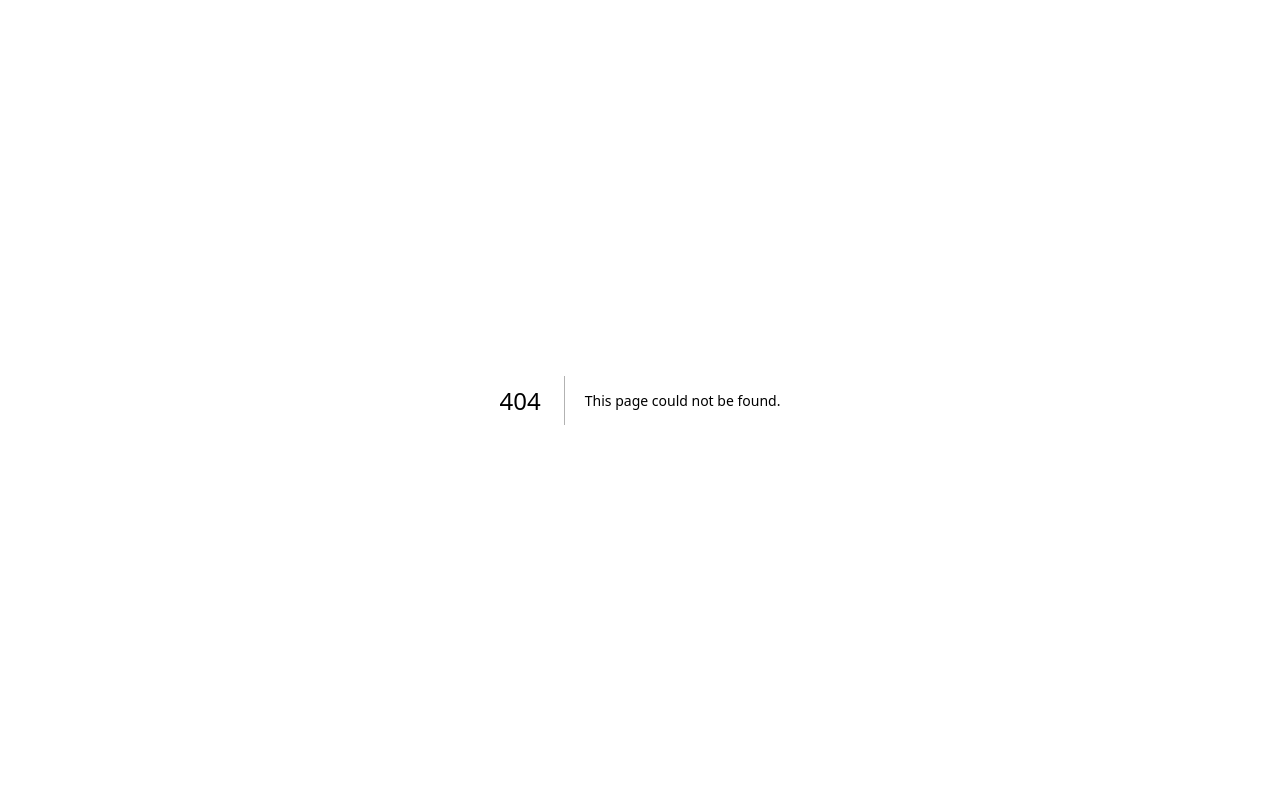
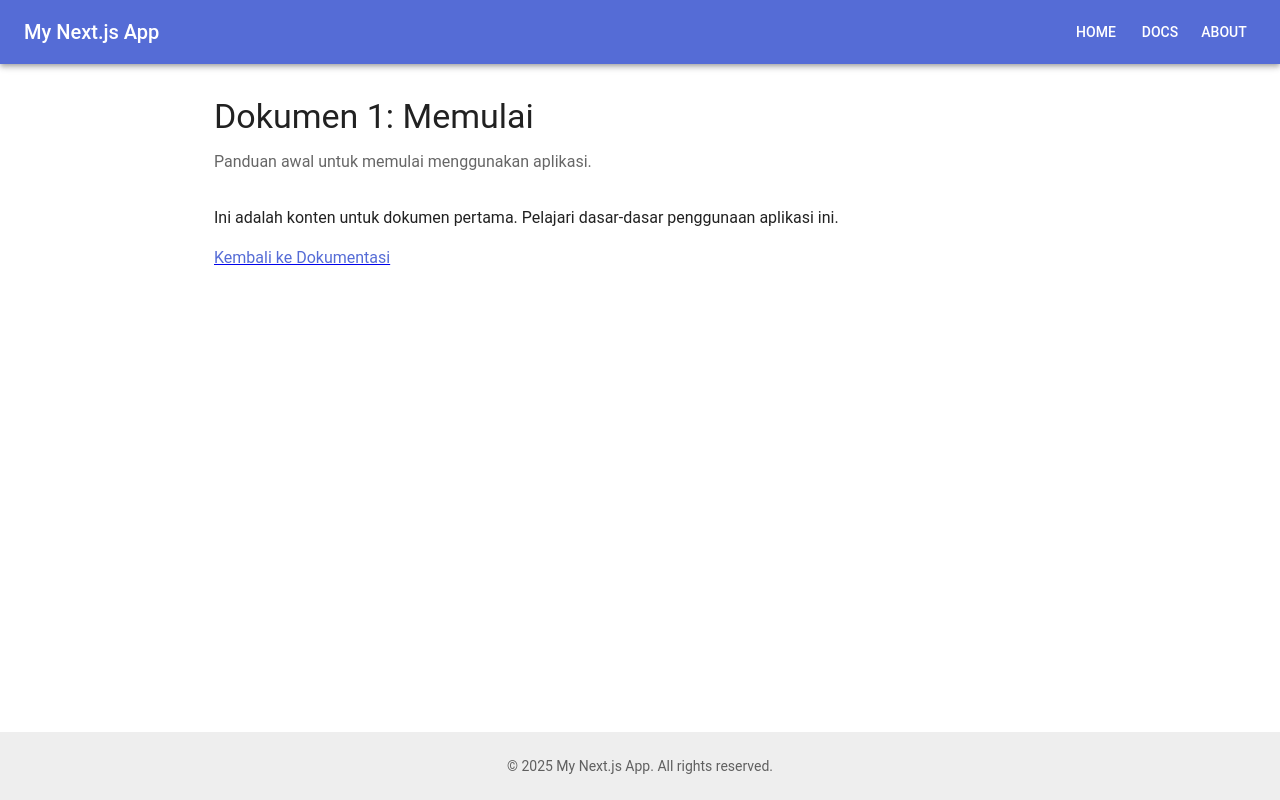
Before and after one commit to leotyps/mui-web, a Next.js app: page /docs/1 in a window 1280 px wide. Before the commit this address had no page. Built offline with nearby package versions, Linux system fonts and the light colour scheme.

Commit message:
Create index.tsx

```diff
--- /dev/null
+++ b/src/pages/docs/[id]/index.tsx
@@ -0,0 +1,59 @@
+import * as React from 'react';
+import { useRouter } from 'next/router';
+import Typography from '@mui/material/Typography';
+import Layout from '@/components/Layout';
+import Box from '@mui/material/Box';
+import Link from 'next/link';
+
+const DocDetailPage: React.FC = () => {
+  const router = useRouter();
+  const { id } = router.query;
+
+  // Data dummy untuk demonstrasi
+  const docContent: { [key: string]: { title: string; content: string; description: string } } = {
+    '1': {
+      title: 'Dokumen 1: Memulai',
+      content: 'Ini adalah konten untuk dokumen pertama. Pelajari dasar-dasar penggunaan aplikasi ini.',
+      description: 'Panduan awal untuk memulai menggunakan aplikasi.'
+    },
+    '2': {
+      title: 'Dokumen 2: Penggunaan Lanjutan',
+      content: 'Ini adalah konten untuk dokumen kedua. Jelajahi fitur-fitur canggih dan tips profesional.',
+      description: 'Fitur lanjutan dan tips untuk penggunaan yang lebih efisien.'
+    }
+  };
+
+  const currentDoc = docContent[id as string];
+
+  if (!currentDoc) {
+    return (
+      <Layout title="Dokumen Tidak Ditemukan" description="Halaman dokumen yang kamu cari tidak ada.">
+        <Typography variant="h5" component="h2" gutterBottom>
+          Oops! Dokumen dengan ID "{id}" tidak ditemukan.
+        </Typography>
+        <Link href="/docs" passHref>
+          <Typography component="a" color="primary">
+            Kembali ke Dokumentasi
+          </Typography>
+        </Link>
+      </Layout>
+    );
+  }
+
+  return (
+    <Layout title={currentDoc.title} description={currentDoc.description}>
+      <Box sx={{ my: 4 }}>
+        <Typography variant="body1" gutterBottom>
+          {currentDoc.content}
+        </Typography>
+        <Link href="/docs" passHref>
+          <Typography component="a" color="primary" sx={{ mt: 2, display: 'block' }}>
+            Kembali ke Dokumentasi
+          </Typography>
+        </Link>
+      </Box>
+    </Layout>
+  );
+};
+
+export default DocDetailPage;
```
